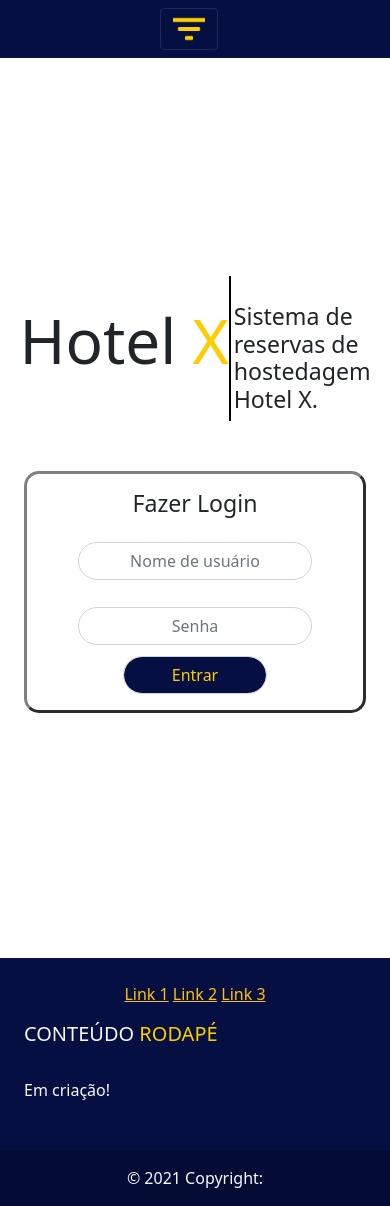
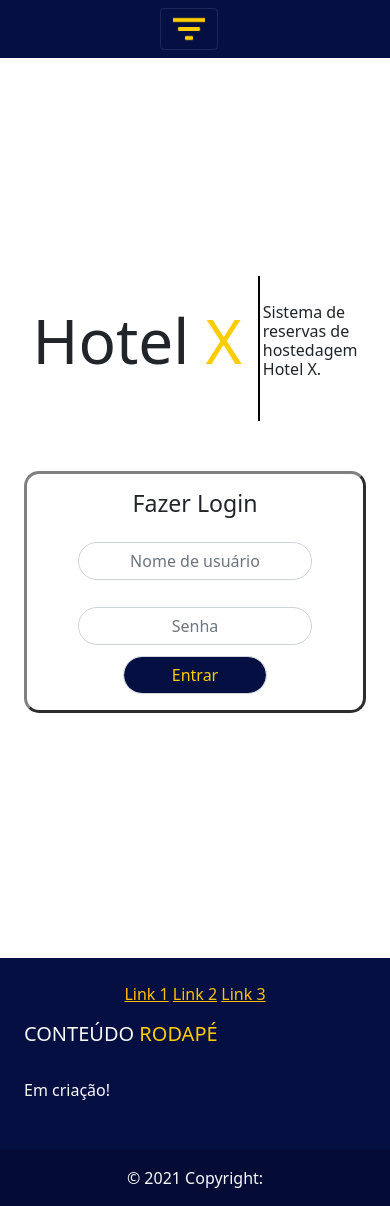
Before and after one commit to devnicius/Projetos, a Jekyll site: the page docs/gestao_hoteleira/index.html, which Jekyll copies as it is, in a window 390 px wide. Built offline with Jekyll 4.4.1, drawn with Linux system fonts in a browser that asks for light colours; nearby versions of some CDN libraries.

Commit message:
Projetos

```diff
--- a/docs/gestao_hoteleira/css/style.css
+++ b/docs/gestao_hoteleira/css/style.css
@@ -58,6 +58,7 @@ span {
     background-color: white;
 }
 
+
 #div-login {
     padding-top: 1em;
     padding-bottom: 1em;
@@ -81,9 +82,9 @@ span {
 
 }
 
-@media only screen and (max-width: 800px) {
-    svg {
-
+@media only screen and (max-width: 700px) {
+    #div-main {
+        padding-right: 1em;
     }
     #button {
         width: 50%;
@@ -92,4 +93,7 @@ span {
     #input {
         width: 75%;
     }
+    #intro{
+        font-size: medium;
+    }
 }
--- a/docs/gestao_hoteleira/index.html
+++ b/docs/gestao_hoteleira/index.html
@@ -23,9 +23,9 @@
     </div>
   </div>
 </div>
-<section class="min-vh-100 d-flex align-items-center justify-content-center py-6">
+<section class="min-vh-100 w-100 d-flex align-items-center justify-content-center py-6">
     <div class="container row">
-      <div class="col-lg-8 align-self-end d-flex justify-content-center">
+      <div class="col-lg-8 align-self-center d-flex justify-content-center">
         <div class="d-flex col-lg-1" id="div-main">
         <h1 id="h1">Hotel&nbsp;</h1>
         <h1 id="h1" style="color: #FDCD00;">X</h1>
@@ -36,8 +36,8 @@
           Sorry, your browser does not support inline SVG.
         </svg>
       </div>
-      <div class="d-flex col-md-8 offset-sm-0">
-        <h3>Sistema de reservas de hostedagem Hotel X.</h3>
+      <div class="col-md-8 offset-sm-0">
+        <h3 id="intro">Sistema de reservas de hostedagem Hotel X.</h3>
       </div>
     </div>
 
```
